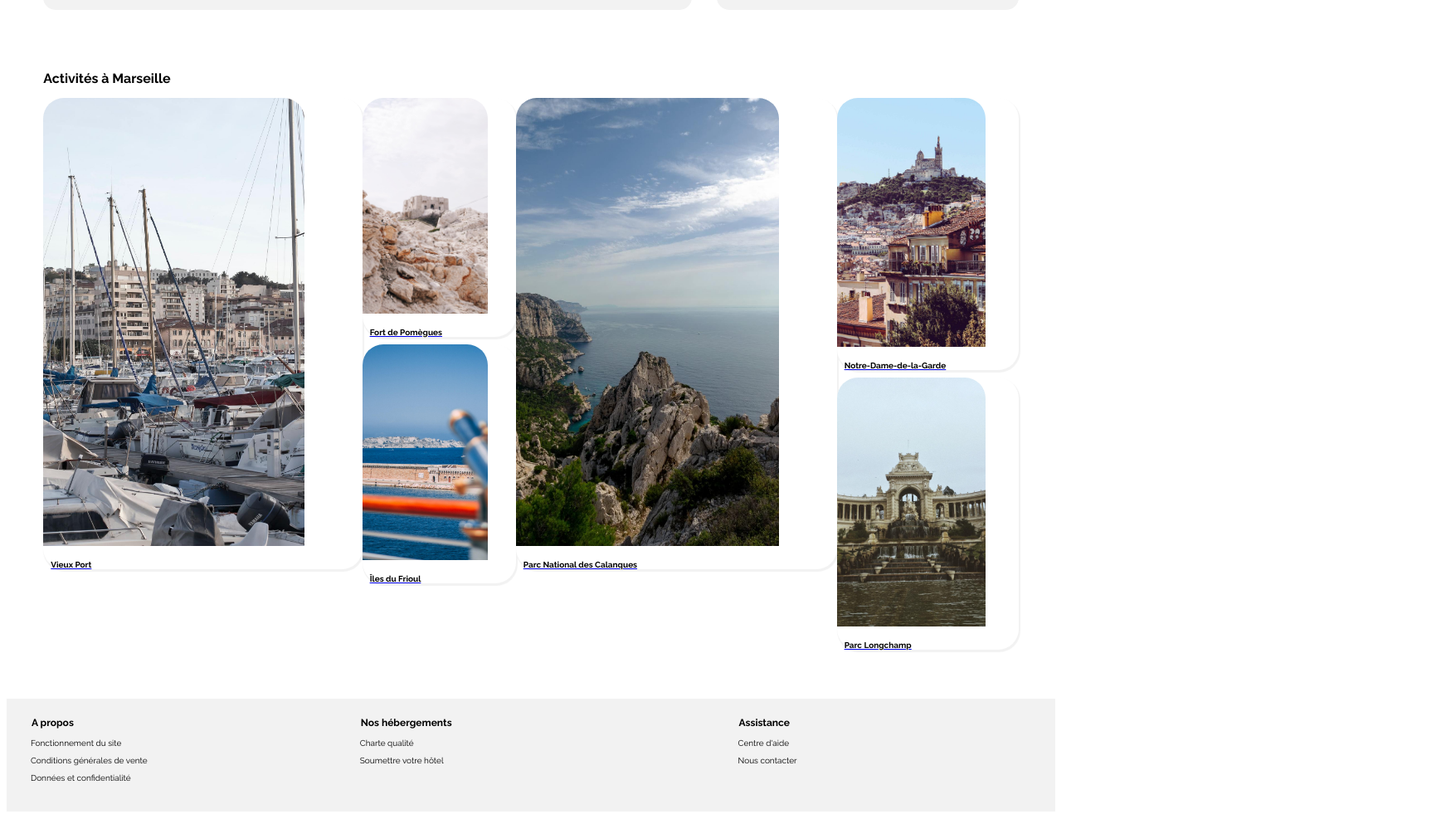
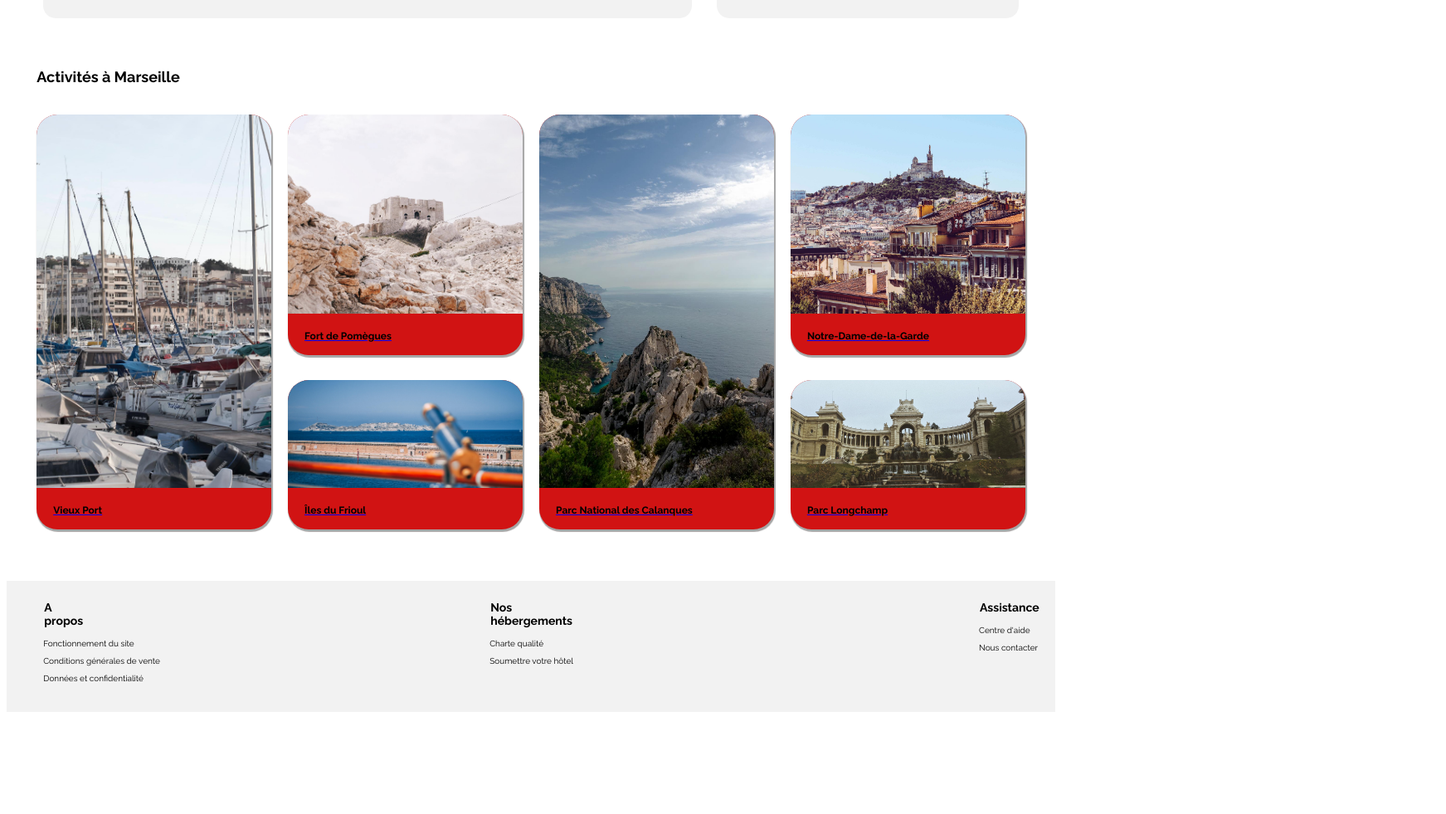
Before and after one commit to aurorea35/AurelieCourbin_2_27072021, a plain HTML site: page index.html in a window 1280 px wide. Shown: the part 1003-1984 px from the top of the page at 83% size, 1743 px wide, since content can reach past the window. After the commit the page ends 1893 px from the top, so only its background shows below. Drawn offline with Linux system fonts and the light colour scheme.

Commit message:
Commit pour le mentorat du 8 octobre

```diff
--- a/index.html
+++ b/index.html
@@ -2,11 +2,12 @@
 <html>
     <head>
         <meta charset="utf-8" />
-        <meta name="viewport" content="width=device-width" />
+        <meta name="viewport" content="width=device-width, initial-scale=1.0" />
         <link rel="preconnect" href="https://fonts.gstatic.com">
         <link href="https://fonts.googleapis.com/css2?family=Raleway:wght@100;200;300;400;500;600;700;800;900&display=swap" rel="stylesheet">
         <link rel="stylesheet" href="https://cdnjs.cloudflare.com/ajax/libs/font-awesome/5.15.3/css/all.min.css" integrity="sha512-iBBXm8fW90+nuLcSKlbmrPcLa0OT92xO1BIsZ+ywDWZCvqsWgccV3gFoRBv0z+8dLJgyAHIhR35VZc2oM/gI1w==" crossorigin="anonymous" referrerpolicy="no-referrer" />
         <link rel="stylesheet" type="text/css" href="styles.css" />
+        <link rel="stylesheet" type="text/css" href="media-queries.css" />
         <link rel="icon" type="image/png" href="images/logo/Reservia@3x.png" />
         <title>Reservia</title>
     </head>
@@ -209,13 +210,11 @@
                                 <p>Nuit à partir de <span class="prix">128€</span></p>
 
                                 <div class="etoiles_populaire">
-                                    <div class="etoiles_populaire1">
                                     <i class="fas fa-star"></i>
                                     <i class="fas fa-star"></i>
                                     <i class="fas fa-star"></i>
                                     <i class="fas fa-star"></i>
                                     <i class="fas fa-star"></i>
-                                    </div>
                                 </div>
                             </div>
                         </a>
@@ -226,18 +225,15 @@
                             <img src="images/hebergements/2_large/aw-creative-VGs8z60yT2c-unsplash.jpg" alt="Au coeur de l'eau Chambres d'hotes" />
 
                             <div class="descriptions_populaire">
-                                <h4>Au coeur de l'eau</h4>
-                                <p>Chambres d'hôtes</p>
+                                <h4>Au coeur de l'eau Chambres d'hôtes</h4>
                                 <p>Nuit à partir de <span class="prix">71€</span></p>
 
                                 <div class="etoiles_populaire">
-                                    <div class="etoiles_populaire2">
                                     <i class="fas fa-star"></i>
                                     <i class="fas fa-star"></i>
                                     <i class="fas fa-star"></i>
                                     <i class="fas fa-star"></i>
                                     <i class="fas fa-star differente"></i>
-                                    </div>
                                 </div>
                             </div>
                         </a>
@@ -252,13 +248,11 @@
                                 <p>Nuit à partir de <span class="prix">68€</span></p>
 
                                 <div class="etoiles_populaire">
-                                    <div class="etoiles_populaire3">
                                     <i class="fas fa-star"></i>
                                     <i class="fas fa-star"></i>
                                     <i class="fas fa-star"></i>
                                     <i class="fas fa-star"></i>
                                     <i class="fas fa-star differente"></i>
-                                    </div>
                                 </div>
                             </div>
                         </a>
@@ -271,70 +265,50 @@
             <h2>Activités à Marseille</h2>
 
             <div class="emplacement_des_activites">
-
-                <a href="#">
                 <div class="choix_activite_image1">
+                    <a href="#" style="display: inline-block; width: 100%; height: 100%;">
                         <img src="images/activites/2_large/reno-laithienne-QUgJhdY5Fyk-unsplash.jpg" alt="Vieux Port" />
-
-                        <div class="legende">
                         <h4>Vieux Port</h4>
-                        </div>
-                    </div>
-                </a>
-
-
-                <div class="choix_activite_groupe1">
-                    <a href="#">
-                        <div class="choix_activite_image2">
-                            <img src="images/activites/2_large/paul-hermann-QFTrLdQIRhI-unsplash.jpg" alt="Fort de Pomegues" />
-
-                            <div class="legende">
-                                <h4>Fort de Pomègues</h4>
-                            </div>
-                        </div>
-                    </a>
-
-                    <a href="#">
-                        <div class="choix_activite_image3">
-                            <img src="images/activites/2_large/kevin-hikari-rV_Qd1l-VXg-unsplash.jpg" alt="Iles De Frioul" />
-
-                            <div class="legende">
-                                <h4>Îles du Frioul</h4>
-                            </div>
-                        </div>
                     </a>
                 </div>
 
-                <a href="#">
-                    <div class="choix_activite_image4">
-                        <img src="images/activites/2_large/kilyan-sockalingum-NR8-cBCN3aI-unsplash.jpg" alt="Parc National Des Calanques" />
+                <div class="choix_activite_groupe1">
+                    <div class="choix_activite_image2">
+                        <a href="#" style="display: inline-block; width: 100%; height: 100%;">
+                            <img src="images/activites/2_large/paul-hermann-QFTrLdQIRhI-unsplash.jpg" alt="Fort de Pomegues" />
+                            <h4>Fort de Pomègues</h4>
+                        </a>
+                    </div>
 
-                        <div class="legende">
-                            <h4>Parc National des Calanques</h4>
+                    <div class="choix_activite_image3">
+                        <a href="#" style="display: inline-block; width: 100%; height: 100%;">
+                            <img src="images/activites/2_large/kevin-hikari-rV_Qd1l-VXg-unsplash.jpg" alt="Iles De Frioul" />
+                            <h4>Îles du Frioul</h4>
+                        </a>
                     </div>
                 </div>
+
+                <div class="choix_activite_image4">
+                    <a href="#" style="display: inline-block; width: 100%; height: 100%;">
+                        <img src="images/activites/2_large/kilyan-sockalingum-NR8-cBCN3aI-unsplash.jpg" alt="Parc National Des Calanques" />
+                        <h4>Parc National des Calanques</h4>
                     </a>
+                </div>
 
                 <div class="choix_activite_groupe2">
-                    <a href="#">
                     <div class="choix_activite_image5">
+                        <a href="#" style="display: inline-block; width: 100%; height: 100%;">
                             <img src="images/activites/2_large/florian-wehde-xW9e8gdotxI-unsplash.jpg" alt="Notre Dame De La Garde" />
+                            <h4>Notre-Dame-de-la-Garde</h4>
+                        </a>
+                    </div>
 
-                            <div class="legende">
-                                <h4>Notre-Dame-de-la-Garde</h4>
+                    <div class="choix_activite_image6">
+                        <a href="#" style="display: inline-block; width: 100%; height: 100%;">
+                            <img src="images/activites/2_large/lena-paulin-wH2-EJoDcV0-unsplash.jpg" alt="Parc Longchamp" />
+                            <h4>Parc Longchamp</h4>
+                        </a>
                     </div>
-                        </div>
-                    </a>
-
-                    <a href="#">
-                        <div class="choix_activite_image6">
-                            <img src="images/activites/2_large/lena-paulin-wH2-EJoDcV0-unsplash.jpg" alt="Parc Longchamp" />
-
-                            <div class="legende">
-                                <h4>Parc Longchamp</h4>
-                            </div>
-                        </div>
-                    </a>
                 </div>
             </div>
         </section>
--- /dev/null
+++ b/media-queries.css
@@ -0,0 +1,4 @@
+@media screen and (max-width: 1380px)
+{
+
+}
--- a/styles.css
+++ b/styles.css
@@ -5,29 +5,26 @@ html
 
 /* Partie importante de la page */
 
-h1,h2
+h1, h2
 {
-    font-size: 16px;
+    font-size: 18px;
 }
 
 h3
 {
-    font-size: 12px;
+    font-size: 14px;
 }
 
 h4
 {
-    font-size: 10px;
+    font-size: 12px;
     color: black;
     margin-bottom: 9px;
-    padding-left: 9px;
-    text-decoration: none;
 }
 
 p
 {
     font-size: 10px;
-    padding-left: 9px;
 }
 
 /* Header */
@@ -46,7 +43,7 @@ header
 
 .logo img
 {
-    width: 18%;
+    width: 21%;
 }
 
 .barre_navigation ul
@@ -222,6 +219,16 @@ main
     padding: 25px;
 }
 
+.hebergement p
+{
+    padding-left: 9px;
+}
+
+.hebergement h4
+{
+    padding-left: 9px;
+}
+
 .titre
 {
     display: flex;
@@ -258,9 +265,7 @@ main
     border-top-left-radius: 15px;
     border-top-right-radius: 15px;
     width: 100%;
-    height: auto;
-    min-height: 166px;
-    max-height: 166px;
+    height: 67%;
     object-fit: cover;
 }
 
@@ -320,7 +325,7 @@ main
 {
     display: flex;
     flex-direction: column;
-    padding-left: 20px;
+    padding-left: 10px;
 }
 
 .choix_logement
@@ -352,15 +357,9 @@ main
     object-fit: cover;
 }
 
-.etoiles_populaire1, .etoiles_populaire3
+.etoiles_populaire
 {
     padding-top: 70px;
-    font-size: 10px;
-}
-
-.etoiles_populaire2
-{
-    padding-top: 40px;
     font-size: 10px;
 }
 
@@ -368,57 +367,140 @@ main
 
 .activites
 {
-    max-width: 93%;
-    margin: 40px auto;
+    max-width: 90%;
+    margin: 25px auto;
     padding: 10px;
+}
+
+.activites h2
+{
+    margin-left: -27px;
 }
 
 .emplacement_des_activites
 {
     display: flex;
     justify-content: space-between;
+    margin-left: -47px;
+    margin-right: -27px;
 }
 
-.choix_activite_image1,.choix_activite_image2,.choix_activite_image3,.choix_activite_image4,.choix_activite_image5,.choix_activite_image6
+.choix_activite_image1, .choix_activite_image4
 {
-    background-color: white;
-    box-shadow: 1px 2px 1px 1px #F2F2F2;
+    width: 25%;
+    background-color: rgb(209, 19, 19);
+    box-shadow: 1px 2px 1px 1px #a5a5a5;
     border-radius: 25px;
+    height: 500px;
+    margin: 20px;
 }
 
-.choix_activite_image1 a,.choix_activite_image2 a,.choix_activite_image3 a,.choix_activite_image4 a,.choix_activite_image5 a,.choix_activite_image6 a
-{
-    text-decoration: none;
-}
-
-.choix_activite_image1 img,.choix_activite_image4 img
+.choix_activite_image1 img, .choix_activite_image4 img
 {
     border-top-left-radius: 25px;
     border-top-right-radius: 25px;
     overflow: hidden;
-    width: 82%;
-    height: 540px;
+    width: 100%;
+    height: 450px;
     object-fit: cover;
 }
 
-.choix_activite_image2 img, .choix_activite_image3 img
+.choix_activite_groupe1
+{
+    width: 25%;
+    margin: 20px auto;
+}
+
+.choix_activite_image2
+{
+    width: 100%;
+    background-color: rgb(209, 19, 19);
+    box-shadow: 1px 2px 1px 1px #a5a5a5;
+    border-radius: 25px;
+    height: 290px;
+    margin-bottom: 30px;
+}
+
+.choix_activite_image3
+{
+    width: 100%;
+    background-color: rgb(209, 19, 19);
+    box-shadow: 1px 2px 1px 1px #a5a5a5;
+    border-radius: 25px;
+    height: 180px;
+    margin: 0;
+
+}
+
+.choix_activite_image2 img
 {
     border-top-left-radius: 25px;
     border-top-right-radius: 25px;
     overflow: hidden;
-    width: 82%;
-    height: 260px;
+    width: 100%;
+    height: 240px;
     object-fit: cover;
 }
 
-.choix_activite_image5 img, .choix_activite_image6 img
+.choix_activite_image3 img
 {
     border-top-left-radius: 25px;
     border-top-right-radius: 25px;
     overflow: hidden;
-    width: 82%;
-    height: 300px;
+    width: 100%;
+    height: 130px;
     object-fit: cover;
+}
+
+.choix_activite_groupe2
+{
+    width: 25%;
+    margin: 20px auto;
+}
+
+.choix_activite_image5
+{
+    width: 100%;
+    background-color: rgb(209, 19, 19);
+    box-shadow: 1px 2px 1px 1px #a5a5a5;
+    border-radius: 25px;
+    height: 290px;
+    margin-bottom: 30px;
+}
+
+.choix_activite_image6
+{
+    width: 100%;
+    background-color: rgb(209, 19, 19);
+    box-shadow: 1px 2px 1px 1px #a5a5a5;
+    border-radius: 25px;
+    height: 180px;
+    margin: 0;
+}
+
+.choix_activite_image5 img
+{
+    border-top-left-radius: 25px;
+    border-top-right-radius: 25px;
+    overflow: hidden;
+    width: 100%;
+    height: 240px;
+    object-fit: cover;
+}
+
+.choix_activite_image6 img
+{
+    border-top-left-radius: 25px;
+    border-top-right-radius: 25px;
+    overflow: hidden;
+    width: 100%;
+    height: 130px;
+    object-fit: cover;
+}
+
+.activites h4
+{
+    padding-left: 20px;
 }
 
 /* Footer */
@@ -427,23 +509,23 @@ main
 {
     background-color: #F2F2F2;
     margin: 32px auto;
-    width: 100%;
 }
 
 .navigation_footer
 {
     display: flex;
-    justify-content: space-between;
+    justify-content: flex-start;
     max-width: 1800px;
     min-width: 900px;
     margin: 0 auto;
-    padding: 10px 20px 25px 20px;
+    padding: 10px 0 25px 0;
+    width: 93%;
 }
 
 .titre_footer h3
 {
-    margin-left: 10px;
-    padding-right: 300px;
+    margin-left: 1px;
+    padding-right: 490px;
 }
 
 .descriptif p a
```
Lines whose indentation alone changed are shown as unchanged.
